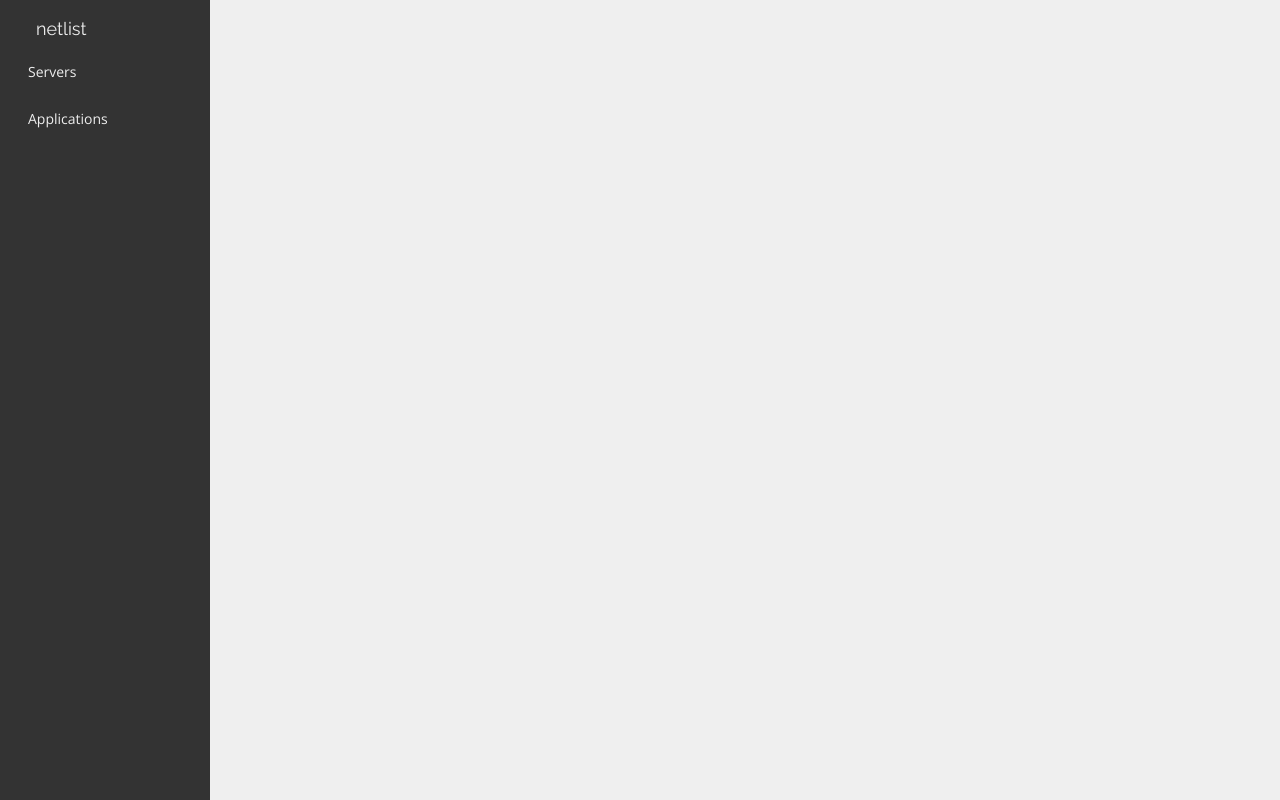
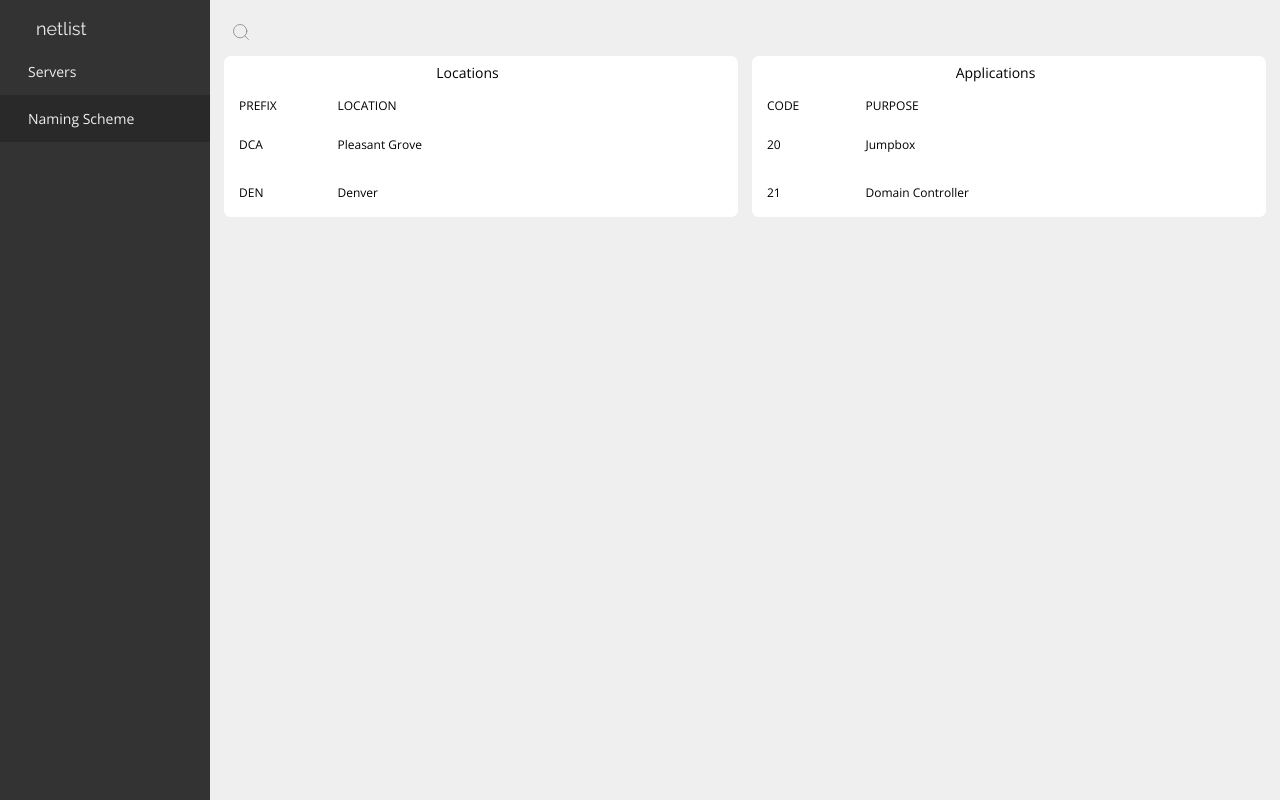
Before and after one commit to treemmett/netlist, a React app: page /namescheme in a window 1280 px wide. Built offline with nearby package versions, Linux system fonts and the light colour scheme.

Commit message:
Adds naming scheme UI

```diff
--- a/src/App.js
+++ /dev/null
@@ -1,21 +0,0 @@
-import React, { Component } from 'react';
-import logo from './logo.svg';
-import './App.scss';
-
-class App extends Component {
-  render() {
-    return (
-      <div className="App">
-        <header className="App-header">
-          <img src={logo} className="App-logo" alt="logo" />
-          <h1 className="App-title">Welcome to React</h1>
-        </header>
-        <p className="App-intro">
-          To get started, edit <code>src/App.js</code> and save to reload.
-        </p>
-      </div>
-    );
-  }
-}
-
-export default App;
--- a/src/App.scss
+++ /dev/null
@@ -1,29 +0,0 @@
-.App {
-  text-align: center;
-  flex: 1;
-
-  .App-logo {
-    animation: App-logo-spin infinite 20s linear;
-    height: 80px;
-  }
-
-  .App-header {
-    background-color: #222;
-    height: 150px;
-    padding: 20px;
-    color: white;
-  }
-
-  .App-title {
-    font-size: 1.5em;
-  }
-
-  .App-intro {
-    font-size: large;
-  }
-}
-
-@keyframes App-logo-spin {
-  from { transform: rotate(0deg); }
-  to { transform: rotate(360deg); }
-}
--- a/src/components/Components.scss
+++ b/src/components/Components.scss
@@ -279,3 +279,71 @@ input:disabled, .btn:disabled, input[type=radio]:disabled.radio + label.radio, i
     }
   }
 }
+
+.table{
+  flex: 1;
+  position: relative;
+  border-radius: 0.5em;
+  overflow: hidden;
+  background-color: #fff;
+
+  table{
+    width: 100%;
+    table-layout: fixed;
+  }
+
+  .tbl-title{
+    text-align: center;
+    position: relative;
+    padding: 0.5em 0;
+
+    & + .tbl-header th{
+      height: 30px;
+    }
+  }
+
+  .tbl-content{
+    height: calc(100% - 50px);
+    overflow-x: auto;
+    margin-top: 0px;
+    border-top: 1px solid rgba(#fff, 0.3);
+    overflow: overlay;
+
+    table{
+      border-radius: 0 0 0.5em 0.5em;
+      overflow: hidden;
+
+      tr:hover{
+        cursor: pointer;
+        background-color: darken(#fff, 3%);
+      }
+    }
+  }
+
+  tr{
+    background-color: #fff;
+    position: relative;
+  }
+
+  th{
+    height: 50px;
+    padding: 0 15px;
+    text-align: left;
+    font-weight: 500;
+    font-size: 12px;
+    text-transform: uppercase;
+  }
+
+  td{
+    padding: 15px;
+    text-align: left;
+    vertical-align:middle;
+    font-weight: 300;
+    font-size: 12px;
+    border-bottom: solid 1px rgba(255,255,255,0.1);
+  }
+
+  ::-webkit-scrollbar{
+    background-color: #fff;
+  }
+}
--- a/src/components/Sidebar.js
+++ b/src/components/Sidebar.js
@@ -5,8 +5,8 @@ import './Sidebar.scss';
 const Sidebar = props => (
   <div className="sidebar">
     <Link to="/" className="brand">netlist</Link>
-    <NavLink to="/servers" activeClassName="active">Servers</NavLink>
-    <NavLink to="/applications" activeClassName="active">Applications</NavLink>
+    <NavLink to="/servers">Servers</NavLink>
+    <NavLink to="/namescheme">Naming Scheme</NavLink>
   </div>
 );
 
--- a/src/index.js
+++ b/src/index.js
@@ -7,7 +7,7 @@ import './index.scss';
 import './components/Components.scss';
 
 // Components
-import App from './App';
+import NamingScheme from './pages/NamingScheme';
 import ServerList from './pages/ServerList';
 import Sidebar from './components/Sidebar';
 
@@ -17,8 +17,9 @@ const Render = () => (
       <Sidebar/>
 
       <Switch>
-        <Route exact path="/" component={App}/>
         <Route exact path="/servers" component={ServerList}/>
+
+        <Route exact path="/namescheme" component={NamingScheme}/>
       </Switch>
     </React.Fragment>
   </Router>
--- /dev/null
+++ b/src/pages/NamingScheme.js
@@ -0,0 +1,107 @@
+import React, { Component } from 'react';
+import './NamingScheme.scss';
+import SearchBar from '../components/SearchBar';
+
+// Vectors
+import PlusCircle from '../svg/PlusCircle';
+
+export default class extends Component{
+  constructor(props){
+    super(props);
+    this.state = {
+      locations: [
+        {
+          prefix: 'DCA',
+          location: 'Pleasant Grove'
+        },
+        {
+          prefix: 'DEN',
+          location: 'Denver'
+        }
+      ],
+
+      applications: [
+        {
+          code: 20,
+          purpose: 'Jumpbox'
+        },
+        {
+          code: 21,
+          purpose: 'Domain Controller'
+        }
+      ]
+    }
+  }
+
+  render(){
+    const locations = [];
+    for(let i of this.state.locations){
+      locations.push(<Row key={locations.length} code={i.prefix} value={i.location}/>);
+    }
+
+    const applications = [];
+    for(let i of this.state.applications){
+      applications.push(<Row key={applications.length} code={i.code} value={i.purpose}/>);
+    }
+
+    return (
+      <div className="page namingScheme">
+        <div className="actions">
+          <SearchBar/>
+        </div>
+        <div className="tables">
+          <div className="table">
+            <div className="tbl-title">
+              <span>Locations</span>
+              <div className="icon click"><PlusCircle/></div>
+            </div>
+            <div className="tbl-header">
+              <table cellPadding="0" cellSpacing="0" border="0">
+                <thead>
+                  <tr>
+                    <th>Prefix</th>
+                    <th>Location</th>
+                  </tr>
+                </thead>
+              </table>
+            </div>
+            <div className="tbl-content">
+              <table cellPadding="0" cellSpacing="0" border="0">
+                <tbody>{locations}</tbody>
+              </table>
+            </div>
+          </div>
+
+          <div className="table">
+            <div className="tbl-title">
+              <span>Applications</span>
+              <div className="icon click"><PlusCircle/></div>
+            </div>
+            <div className="tbl-header">
+              <table cellPadding="0" cellSpacing="0" border="0">
+                <thead>
+                  <tr>
+                    <th>Code</th>
+                    <th>Purpose</th>
+                  </tr>
+                </thead>
+              </table>
+            </div>
+            <div className="tbl-content">
+              <table cellPadding="0" cellSpacing="0" border="0">
+                <tbody>{applications}</tbody>
+              </table>
+            </div>
+          </div>
+        </div>
+      </div>
+    );
+  }
+}
+
+const Row = props => (
+  <tr {...props}>
+    <td>{props.code}</td>
+    <td>{props.value}</td>
+  </tr>
+);
--- /dev/null
+++ b/src/pages/NamingScheme.scss
@@ -0,0 +1,45 @@
+.namingScheme{
+  padding: 1em;
+  position: relative;
+  display: flex;
+  flex-direction: column;
+
+  .actions{
+    display: flex;
+    flex-shrink: 0;
+    margin-bottom: 0.5rem;
+    height: 2.5em;
+  }
+
+  .tables{
+    display: flex;
+    margin: 0 -0.5em;
+
+    .table{
+      margin: 0 0.5em;
+    }
+
+    .tbl-title{
+      display: flex;
+      justify-content: center;
+
+      .icon{
+        margin-left: 0.5em;
+        visibility: hidden;
+
+        &, svg{
+          width: 20px;
+          height: 20px;
+        }
+      }
+
+      &:hover .icon{
+        visibility: visible;
+      }
+    }
+
+    td:last-child, th:last-child{
+      width: 75%;
+    }
+  }
+}
--- a/src/pages/ServerList.scss
+++ b/src/pages/ServerList.scss
@@ -28,60 +28,4 @@
       fill: darken(#efefef, 15%);
     }
   }
-
-  .table{
-    flex: 1;
-    position: relative;
-    border-radius: 0.5em;
-    overflow: hidden;
-  }
-
-  table{
-    width: 100%;
-    table-layout: fixed;
-  }
-
-  .tbl-content{
-    height: calc(100% - 50px);
-    overflow-x: auto;
-    margin-top: 0px;
-    border-top: 1px solid rgba(#fff, 0.3);
-    overflow: overlay;
-
-    table{
-      border-radius: 0 0 0.5em 0.5em;
-      overflow: hidden;
-
-      tr:hover{
-        cursor: pointer;
-        background-color: darken(#fff, 3%);
-      }
-    }
-  }
-
-  tr{
-    background-color: #fff;
-  }
-
-  th{
-    height: 50px;
-    padding: 0 15px;
-    text-align: left;
-    font-weight: 500;
-    font-size: 12px;
-    text-transform: uppercase;
-  }
-
-  td{
-    padding: 15px;
-    text-align: left;
-    vertical-align:middle;
-    font-weight: 300;
-    font-size: 12px;
-    border-bottom: solid 1px rgba(255,255,255,0.1);
-  }
-
-  ::-webkit-scrollbar{
-    background-color: #fff;
-  }
 }
```
